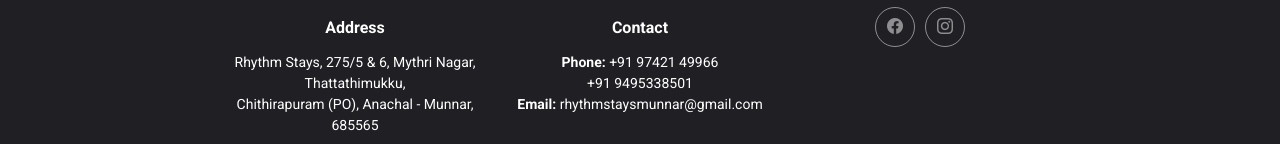
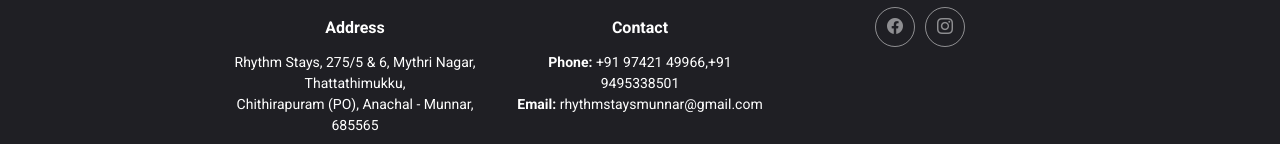
Before and after one commit to binsway/rytham-resort, a plain HTML site: page index.html in a window 1280 px wide. Shown: the part 3145-3289 px from the top of the page. Drawn offline with nearby package versions, Linux system fonts and the light colour scheme.

Commit message:
Update index.html

```diff
--- a/index.html
+++ b/index.html
@@ -419,8 +419,8 @@
             <br>
             <h4>Contact</h4>
             <p>
-              <strong>Phone:</strong> <span>+91 97421 49966</span><br>
-                <strong></strong> <span>+91 9495338501</span><br>
+              <strong>Phone:</strong> <span>+91 97421 49966,+91 9495338501</span><br>
+
               <strong>Email:</strong> <span>rhythmstaysmunnar@gmail.com</span><br>
             </p>
           </div>
```
